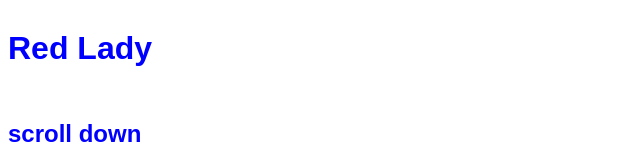
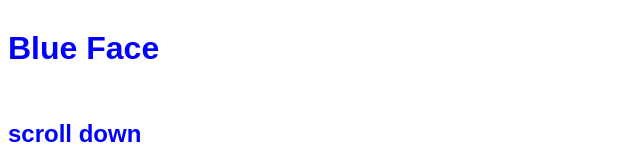
Before and after one commit to AnnaKap/flip-book-animation, a website: page blueface.html in a window 1280 px wide. Shown: the top 160 px of the page, without its empty margins (0-640 px from the left). Drawn offline with Linux system fonts and the light colour scheme.

Commit message:
fixed blueface title

```diff
--- a/blueface.html
+++ b/blueface.html
@@ -7,7 +7,7 @@
     <link rel="stylesheet" type="text/css" href="blueFace.css">
   </head>
   <body id="body">
-      <h1 class="title">Red Lady</h1>
+      <h1 class="title">Blue Face</h1>
       <h2 id="scrollStatus" class="title">scroll down</h2>
       <div class="page">
           <div class="wrapper">
```
